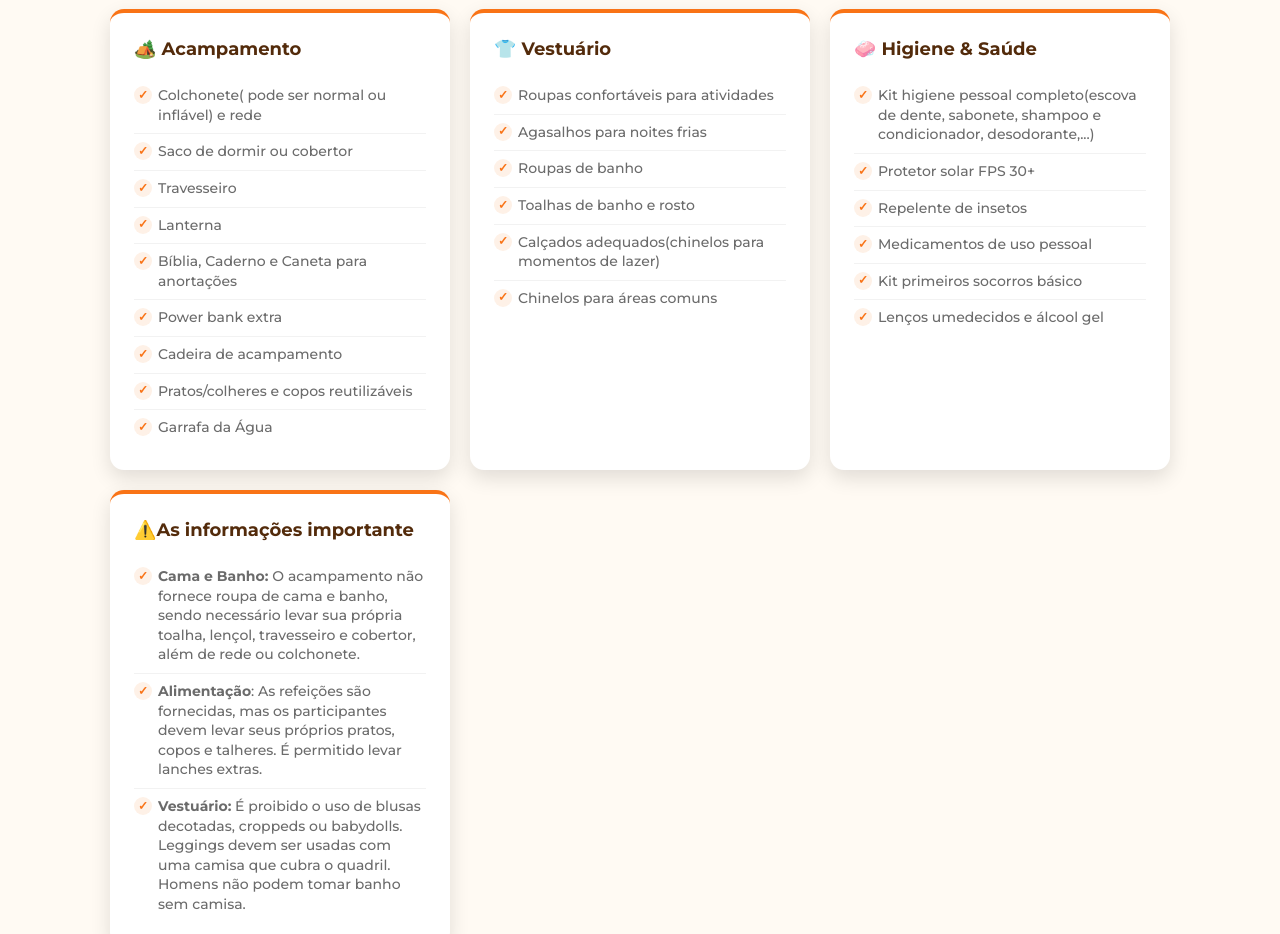
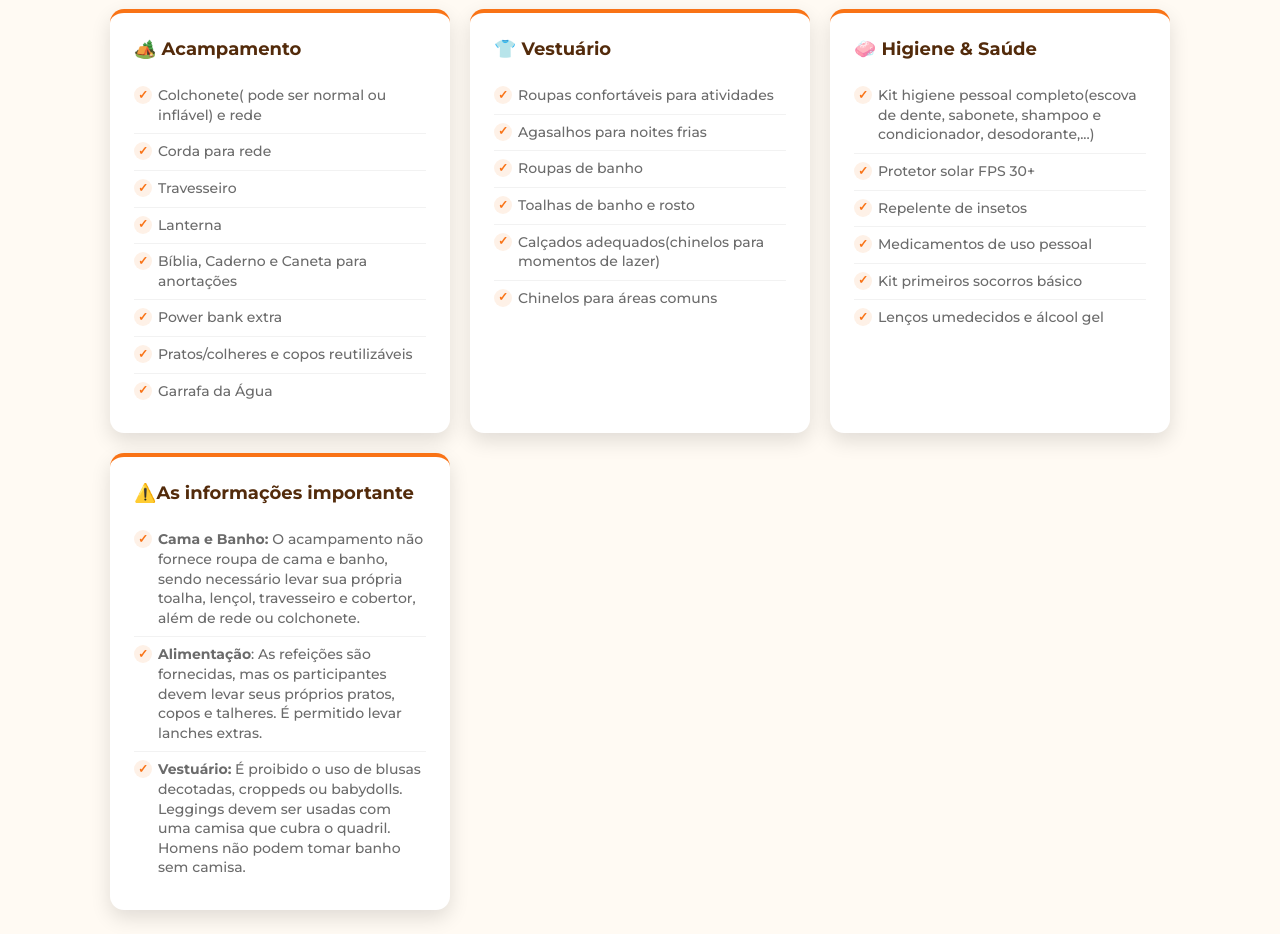
Before and after one commit to Mavrik09/Inscri-oACAMP, a plain HTML site: page index.html in a window 1280 px wide. Shown: the part 2080-3014 px from the top of the page. Drawn offline with nearby package versions, Linux system fonts and the light colour scheme.

Commit message:
Update index.html

```diff
--- a/index.html
+++ b/index.html
@@ -586,12 +586,11 @@
           <h3>🏕️ Acampamento</h3>
           <ul>
             <li>Colchonete( pode ser normal ou inflável)  e rede</li>
-            <li>Saco de dormir ou cobertor</li>
+            <li>Corda para rede</li>
             <li>Travesseiro</li>
             <li>Lanterna </li>
             <li>Bíblia, Caderno e Caneta para anortações</li>
             <li>Power bank extra</li>
-            <li>Cadeira de acampamento</li>
             <li>Pratos/colheres e copos reutilizáveis</li>
             <li>Garrafa da Água</li>
           </ul>
```
